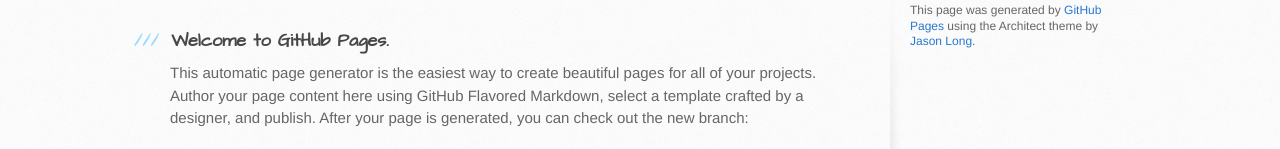
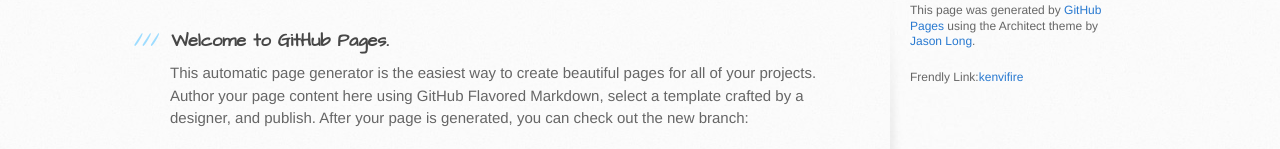
Before and after one commit to wade6/wade6.github.io, a plain HTML site: page index.html in a window 1280 px wide. Shown: the part 229-378 px from the top of the page. Drawn offline with Linux system fonts and the light colour scheme.

Commit message:
Update index.html

```diff
--- a/index.html
+++ b/index.html
@@ -65,6 +65,10 @@ $ git checkout gh-pages
 
 
           <p>This page was generated by <a href="pages.github.com">GitHub Pages</a> using the Architect theme by <a href="https://twitter.com/jasonlong">Jason Long</a>.</p>
+
+          <p>
+          Frendly Link:<a href="http://kenvifire.github.io/">kenvifire</a>
+          </p>
         </aside>
       </div>
     </div>
```
